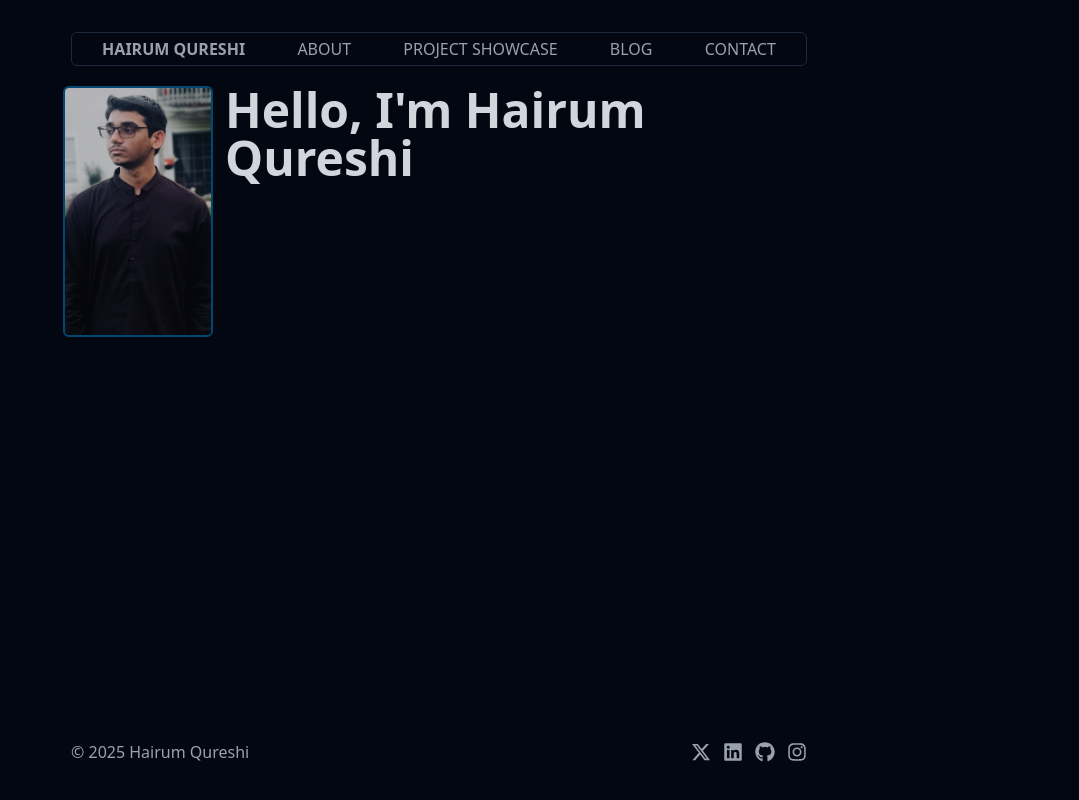
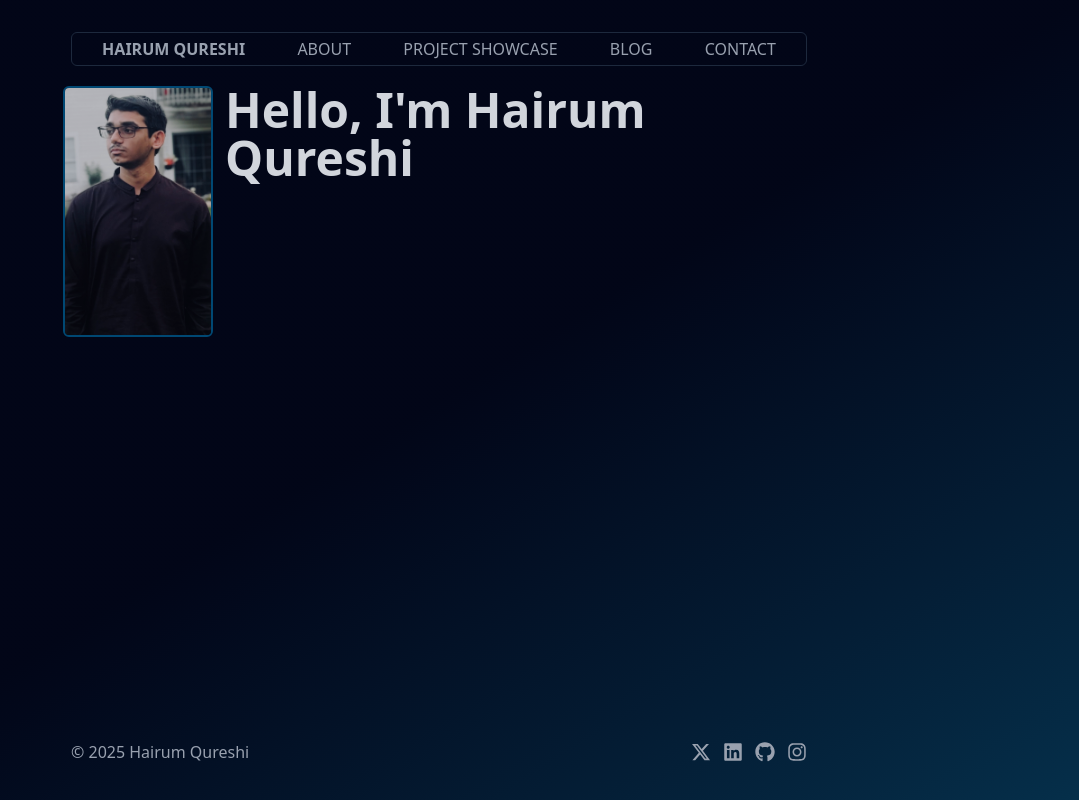
Before and after one commit to Hairum-Qureshi/personal-portfolio, a Next.js app: page / in a window 1280 px wide. Shown: the whole page, without its empty margins (201-1280 px from the left). Built offline with nearby package versions, Linux system fonts and the light colour scheme.

Commit message:
changed background to a gradient

```diff
--- a/app/layout.tsx
+++ b/app/layout.tsx
@@ -12,7 +12,7 @@ export default function RootLayout({
 			<head>
 				<title>Hairum Qureshi&apos;s Portfolio</title>
 			</head>
-			<body className="bg-gray-950 text-gray-300 lg:w-3/5 min-h-screen flex flex-col m-auto p-2 break-normal">
+			<body className="bg-gradient-to-br from-slate-950 to-sky-950 via-slate-950 text-gray-300 lg:w-3/5 min-h-screen flex flex-col m-auto p-2 break-normal">
 				<header className="w-full">
 					<Navbar />
 				</header>
```
